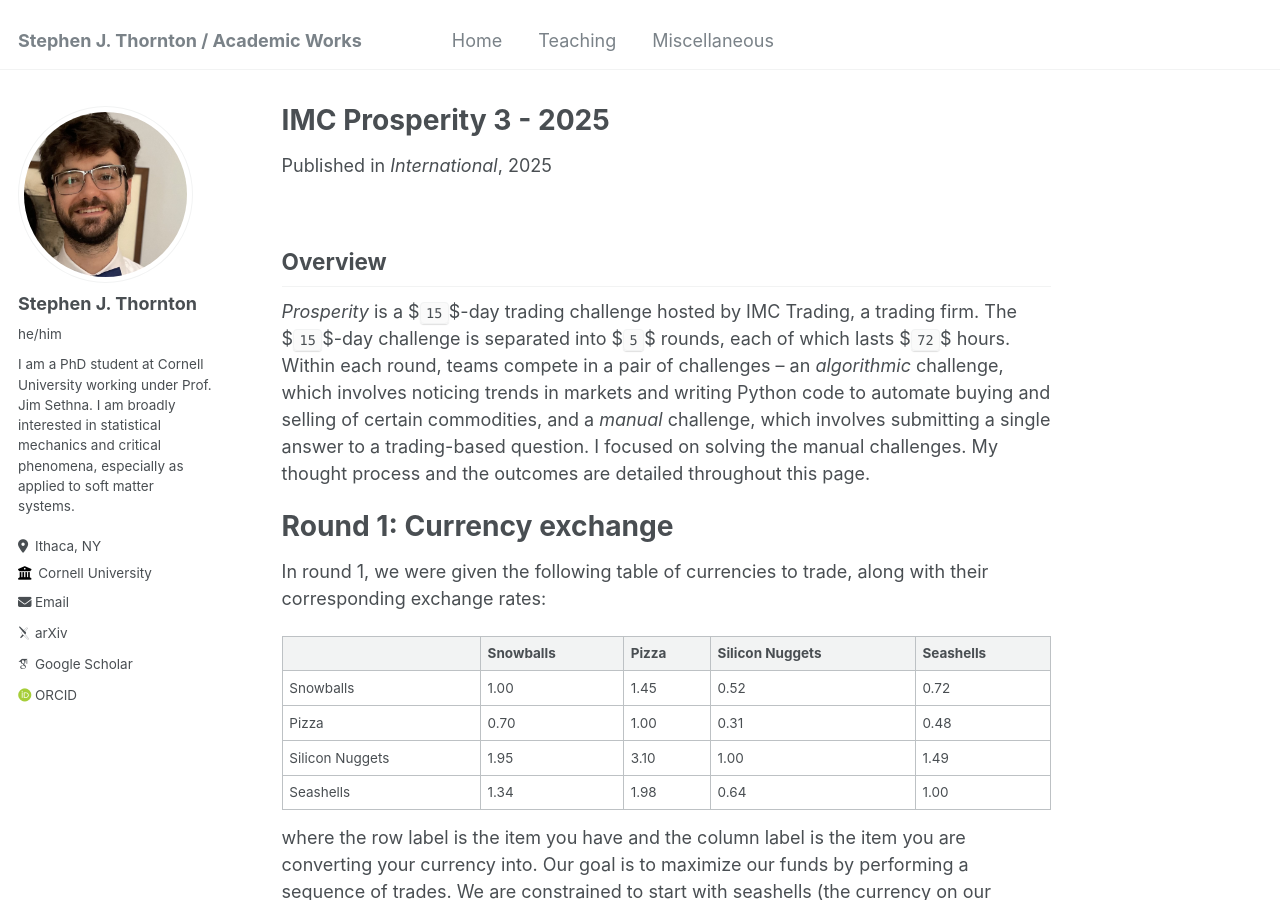
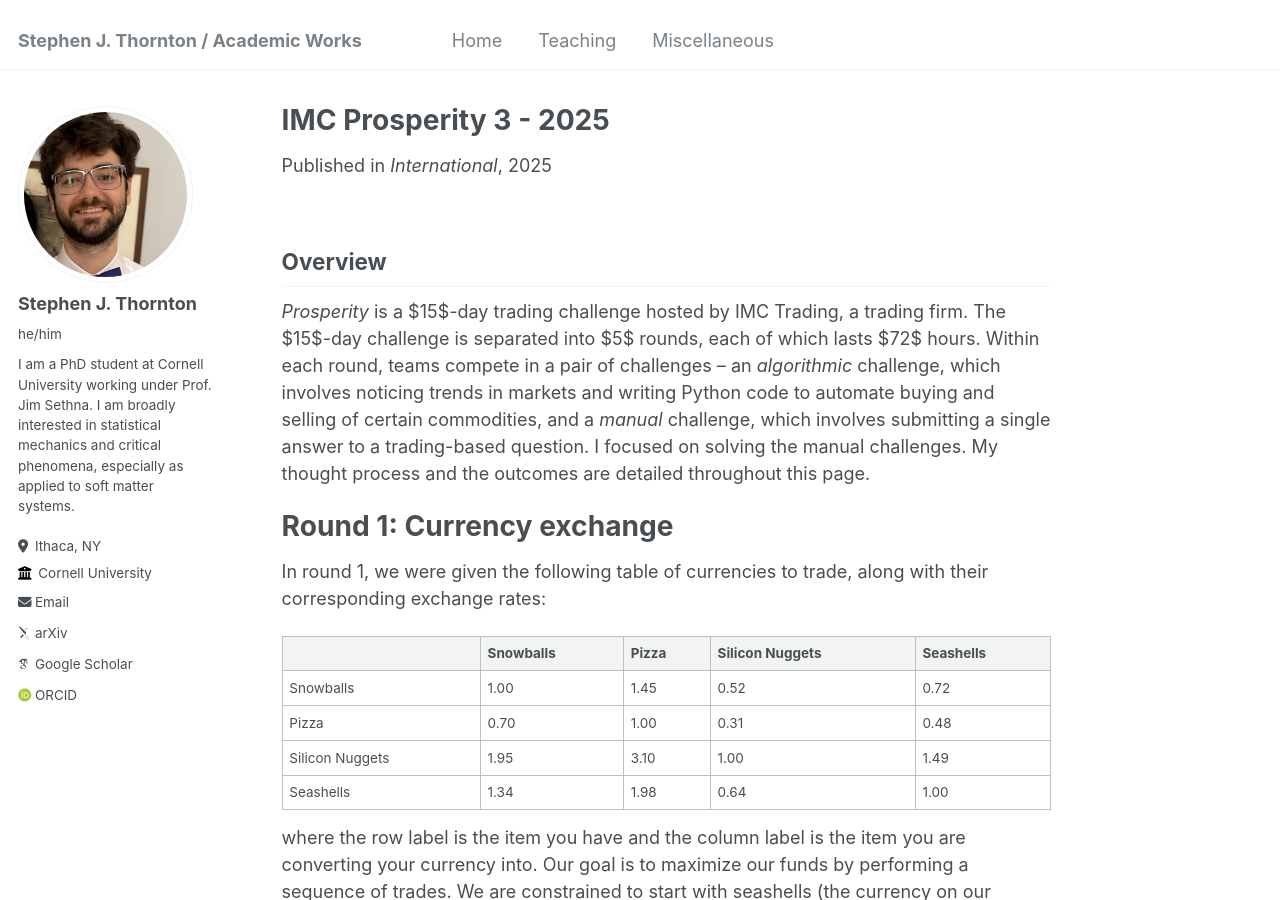
Before and after one commit to stephen-thornton/stephen-thornton.github.io, a Jekyll site: the page built from _miscellaneous/Prosperity.md, in a window 1280 px wide and 900 px high. Built offline with Jekyll 4.4.1, drawn with Linux system fonts in a browser that asks for light colours; some web fonts are replaced.

```diff
--- a/_miscellaneous/Prosperity.md
+++ b/_miscellaneous/Prosperity.md
@@ -9,7 +9,7 @@ location: "Ithaca, NY"
 ---
 
 ## Overview
-*Prosperity* is a $`15`$-day trading challenge hosted by IMC Trading, a trading firm. The $`15`$-day challenge is separated into $`5`$ rounds, each of which lasts $`72`$ hours. Within each round, teams compete in a pair of challenges – an *algorithmic* challenge, which involves noticing trends in markets and writing Python code to automate buying and selling of certain commodities, and a *manual* challenge, which involves submitting a single answer to a trading-based question. I focused on solving the manual challenges. My thought process and the outcomes are detailed throughout this page.
+*Prosperity* is a $15$-day trading challenge hosted by IMC Trading, a trading firm. The $15$-day challenge is separated into $5$ rounds, each of which lasts $72$ hours. Within each round, teams compete in a pair of challenges – an *algorithmic* challenge, which involves noticing trends in markets and writing Python code to automate buying and selling of certain commodities, and a *manual* challenge, which involves submitting a single answer to a trading-based question. I focused on solving the manual challenges. My thought process and the outcomes are detailed throughout this page.
 
 # Round 1: Currency exchange
 In round 1, we were given the following table of currencies to trade, along with their corresponding exchange rates:
```
